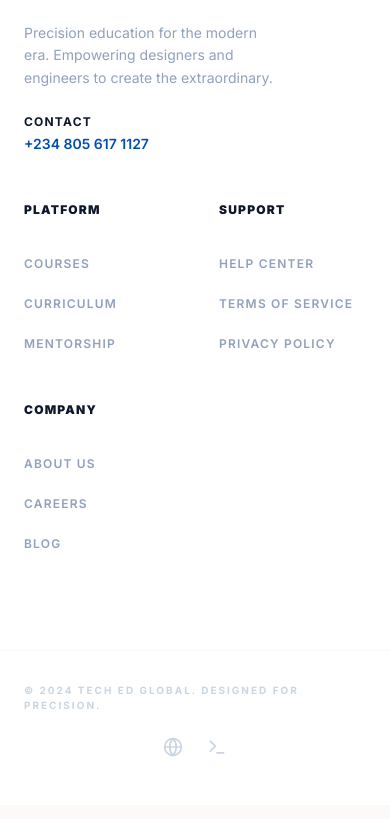
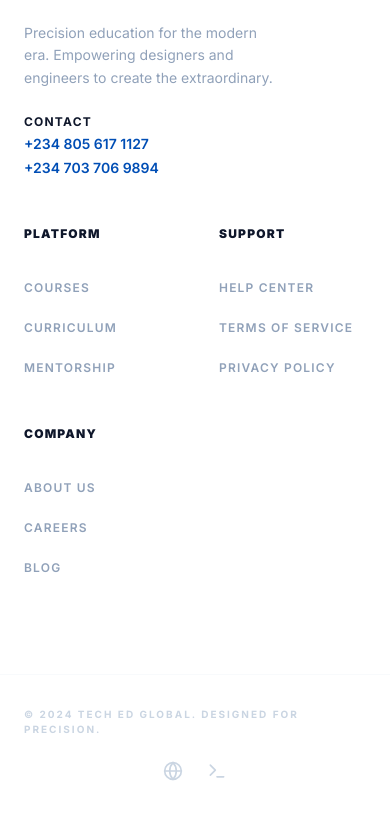
Before and after one commit to JOHNTBS/GSSTechlearn, a React (Vite) app: page / in a window 390 px wide. Shown: the part 6421-7240 px from the top of the page. Built offline with nearby package versions, Linux system fonts and the light colour scheme.

Commit message:
feat(Shared): Add secondary contact number
Includes an additional phone number for the contact section in the footer.

```diff
--- a/src/components/Shared.tsx
+++ b/src/components/Shared.tsx
@@ -182,9 +182,14 @@ export const Footer = () => {
           </p>
           <div className="flex flex-col gap-1">
             <span className="text-xs font-bold text-slate-900 uppercase tracking-widest">Contact</span>
-            <a href="tel:+2348056171127" className="text-sm text-primary font-semibold hover:underline decoration-accent underline-offset-4">
-              +234 805 617 1127
-            </a>
+            <div className="flex flex-col gap-1">
+              <a href="tel:+2348056171127" className="text-sm text-primary font-semibold hover:underline decoration-accent underline-offset-4 w-fit">
+                +234 805 617 1127
+              </a>
+              <a href="tel:+2347037069894" className="text-sm text-primary font-semibold hover:underline decoration-accent underline-offset-4 w-fit">
+                +234 703 706 9894
+              </a>
+            </div>
           </div>
         </div>
 
```
